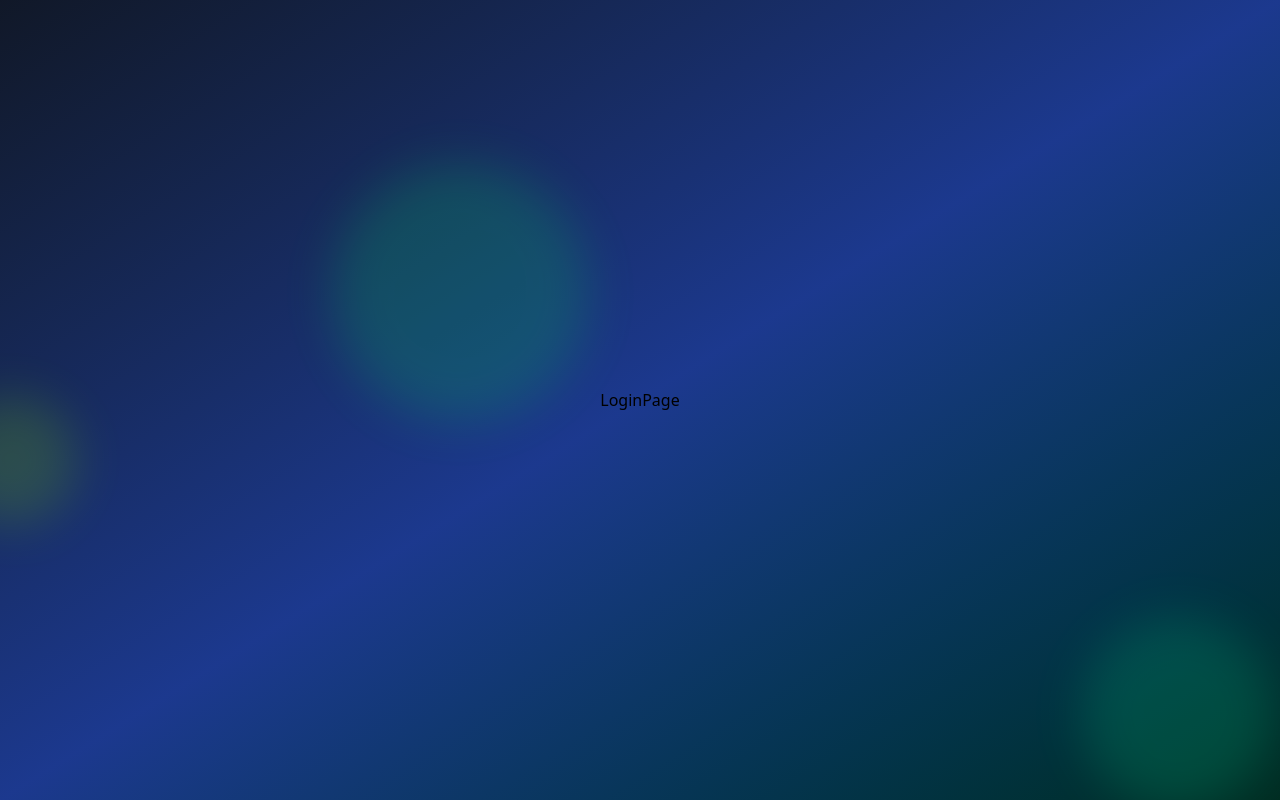
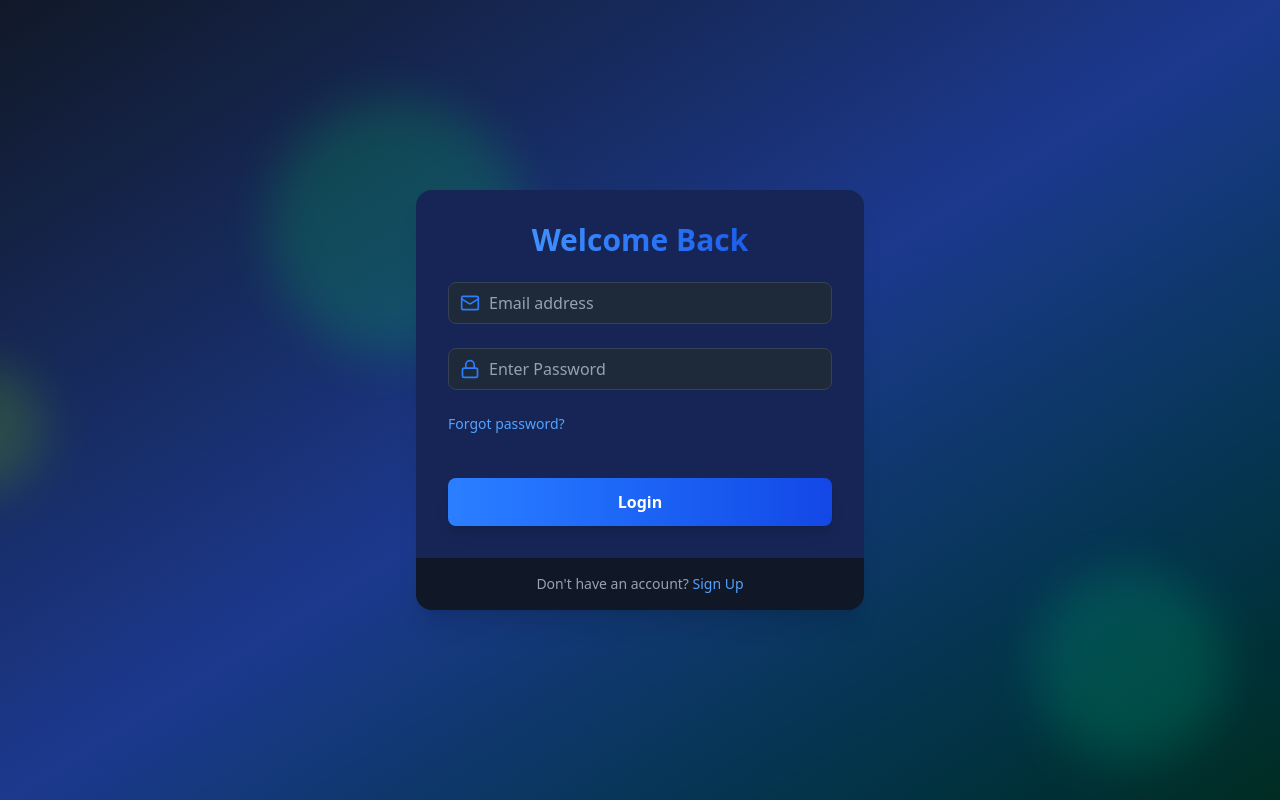
Before and after one commit to FelipeAnkay/serachi, a React (Vite) app in the folder frontend/: page /login in a window 1280 px wide. Built offline with nearby package versions, Linux system fonts and the light colour scheme.

Commit message:
Form verify and login functional

```diff
--- a/frontend/package.json
+++ b/frontend/package.json
@@ -16,7 +16,8 @@
     "react": "^19.0.0",
     "react-dom": "^19.0.0",
     "react-router-dom": "^7.4.0",
-    "tailwindcss": "^4.0.17"
+    "tailwindcss": "^4.0.17",
+    "zustand": "^5.0.3"
   },
   "devDependencies": {
     "@eslint/js": "^9.21.0",
--- a/frontend/src/App.jsx
+++ b/frontend/src/App.jsx
@@ -2,6 +2,7 @@ import {Routes, Route} from 'react-router-dom';
 import FloatingShape from "./components/FloatingShape";
 import SignUpPage from './pages/SignUpPage';
 import LoginPage from './pages/LoginPage';
+import EmailVerificationPage from './pages/EmailVerificationPage';
 
 function App() {
 
@@ -17,6 +18,7 @@ function App() {
         <Route path="/" element={"Home"} />
         <Route path="/signup" element={<SignUpPage/>} />
         <Route path="/login" element={<LoginPage/>} />
+        <Route path="/verify-email" element={<EmailVerificationPage/>} />
       </Routes>
     </div>
   );
--- /dev/null
+++ b/frontend/src/pages/EmailVerificationPage.jsx
@@ -0,0 +1,101 @@
+import React, { useEffect, useRef, useState } from 'react';
+import { useNavigate } from 'react-router-dom';
+import { motion } from 'framer-motion';
+import { Loader } from 'lucide-react';
+
+const EmailVerificationPage = () => {
+    const [code, setCode] = useState(["", "", "", "", "", ""]);
+    const inputRefs = useRef([]);
+    const navigate = useNavigate();
+    const isLoading = false;
+
+    const handleChange = (index, value) => {
+        const newCode = [...code];
+
+		// Handle pasted content
+		if (value.length > 1) {
+			const pastedCode = value.slice(0, 6).split("");
+			for (let i = 0; i < 6; i++) {
+				newCode[i] = pastedCode[i] || "";
+			}
+			setCode(newCode);
+
+			// Focus on the last non-empty input or the first empty one
+			const lastFilledIndex = newCode.findLastIndex((digit) => digit !== "");
+			const focusIndex = lastFilledIndex < 5 ? lastFilledIndex + 1 : 5;
+			inputRefs.current[focusIndex].focus();
+		} else {
+			newCode[index] = value;
+			setCode(newCode);
+
+			// Move focus to the next input field if value is entered
+			if (value && index < 5) {
+				inputRefs.current[index + 1].focus();
+			}
+		}
+    }
+
+    const handleKeyDown = (index, e) => {
+        if (e.key === "Backspace" && !code[index] && index > 0) {
+			inputRefs.current[index - 1].focus();
+		}
+    }
+
+    const handleSubmit = (e) => {
+        e.preventDefault();
+        const verificationCode = code.join("");
+        console.log(`Verification Code submited: ${verificationCode}`);
+    }
+
+    useEffect(() => {
+        if(code.every(digit => digit !=='')){
+            handleSubmit(new Event('submit'));
+        }
+    },[code]);
+
+    return (
+        <div className='max-w-md w-full bg-blue-950 bg-opacity-50 backdrop-filter backdrop-blur-xl rounded-2xl shadow-xl overflow-hidden'>
+            <motion.div
+                initial={{ opacity: 0, y: -50 }}
+                animate={{ opacity: 1, y: 0 }}
+                transition={{ duration: 0.5 }}
+                className='bg-blue-950 bg-opacity-50 backdrop-filter backdrop-blur-xl rounded-2xl shadow-2xl p-8 w-full max-w-md'
+            >
+                <h2 className='text-3xl font-bold mb-6 text-center bg-gradient-to-r from-blue-400 to-blue-700 text-transparent bg-clip-text'>
+                    Verify Your Email
+                </h2>
+                <p className='text-center text-gray-300 mb-6'>Enter the 6-digit code sent to your email address.</p>
+                <form onSubmit={handleSubmit} className='space-y-6'>
+                    <div className='flex justify-between'>
+                        {code.map((digit, index) => (
+                            <input
+                                key={index}
+                                ref={(el) => (inputRefs.current[index] = el)}
+                                type='text'
+                                maxLength='6'
+                                value={digit}
+                                onChange={(e) => handleChange(index, e.target.value)}
+                                onKeyDown={(e) => handleKeyDown(index, e)}
+                                className='w-12 h-12 text-center text-2xl font-bold bg-gray-700 text-white border-2 border-gray-600 rounded-lg focus:border-blue-500 focus:outline-none'
+                            />
+                        ))}
+                    </div>
+                </form>
+                <motion.button
+                    className='mt-5 w-full py-3 px-4 bg-gradient-to-r from-blue-500 to-blue-700 text-white
+                      font-bold rounded-lg shadow-lg hover:from-blue-600
+                      hover:to-blue-800 focus:outline-none focus:ring-2 focus:ring-blue-500 focus:ring-offset-2
+                       focus:ring-offset-gray-900 transition duration-200 disabled:opacity-50'
+                    whileHover={{ scale: 1.02 }}
+                    whileTap={{ scale: 0.98 }}
+                    type='submit'
+                    disabled={isLoading || code.some((digit) => !digit)}
+                >
+                    {isLoading ? <Loader className='size-6 animate-spin mx-auto' /> : "Verify code"}
+                </motion.button>
+            </motion.div>
+        </div>
+    )
+}
+
+export default EmailVerificationPage
--- a/frontend/src/pages/LoginPage.jsx
+++ b/frontend/src/pages/LoginPage.jsx
@@ -1,8 +1,75 @@
-import React from 'react'
+import React from 'react';
+import { useState } from 'react';
+import { motion } from 'framer-motion';
+import { Mail, Lock, Loader } from 'lucide-react';
+import { Link } from "react-router-dom";
+import Input from "../components/Input";
 
 const LoginPage = () => {
+  const [email, setEmail] = useState('');
+  const [password, setPassword] = useState('');
+  const isLoading = false;
+
+  const handleLogin = (e) => {
+    e.preventDefault();
+  }
   return (
-    <div>LoginPage</div>
+    <motion.div
+      initial={{ opacity: 0, y: 20 }}
+      animate={{ opacity: 1, y: 0 }}
+      transition={{ duration: 0.5 }}
+      className='max-w-md w-full bg-blue-950 bg-opacity-50 backdrop-filter backdrop-blur-xl rounded-2xl shadow-xl
+        overflow-hidden'
+    >
+      <div className="p-8">
+        <h2 className='text-3xl font-bold mb-6 text-center bg-gradient-to-r from-blue-400 to-blue-700 text-transparent bg-clip-text'>
+          Welcome Back
+        </h2>
+        <form
+          onSubmit={handleLogin}
+        >
+          <Input
+            icon={Mail}
+            type='email'
+            placeholder='Email address'
+            value={email}
+            onChange={(e) => setEmail(e.target.value)}
+          />
+          <Input
+            icon={Lock}
+            type='password'
+            placeholder='Enter Password'
+            value={password}
+            onChange={(e) => setPassword(e.target.value)}
+          />
+          <div className='flex items-center mb-6'>
+            <Link to='/forgot-password' className='text-sm text-blue-400 hover:underline'>
+              Forgot password?
+            </Link>
+          </div>
+          <motion.button
+            className='mt-5 w-full py-3 px-4 bg-gradient-to-r from-blue-500 to-blue-700 text-white
+                      font-bold rounded-lg shadow-lg hover:from-blue-600
+                      hover:to-blue-800 focus:outline-none focus:ring-2 focus:ring-blue-500 focus:ring-offset-2
+                       focus:ring-offset-gray-900 transition duration-200'
+            whileHover={{ scale: 1.02 }}
+            whileTap={{ scale: 0.98 }}
+            type='submit'
+            disabled={isLoading}
+          >
+            {isLoading ? <Loader className='size-6 animate-spin mx-auto'/> : "Login"}
+          </motion.button>
+        </form>
+      </div>
+      <div className='px-8 py-4 bg-gray-900 bg-opacity-50 flex justify-center'>
+        <p className='text-sm text-gray-400'>
+          Don&apos;t have an account?{" "}
+          <Link to={"/signup"} className='text-blue-400 hover:underline'>
+            Sign Up
+          </Link>
+        </p>
+      </div>
+    </motion.div>
   )
 }
 
```
Also changed, not shown: 1 other file (tests, documents, lock files or other folders).
